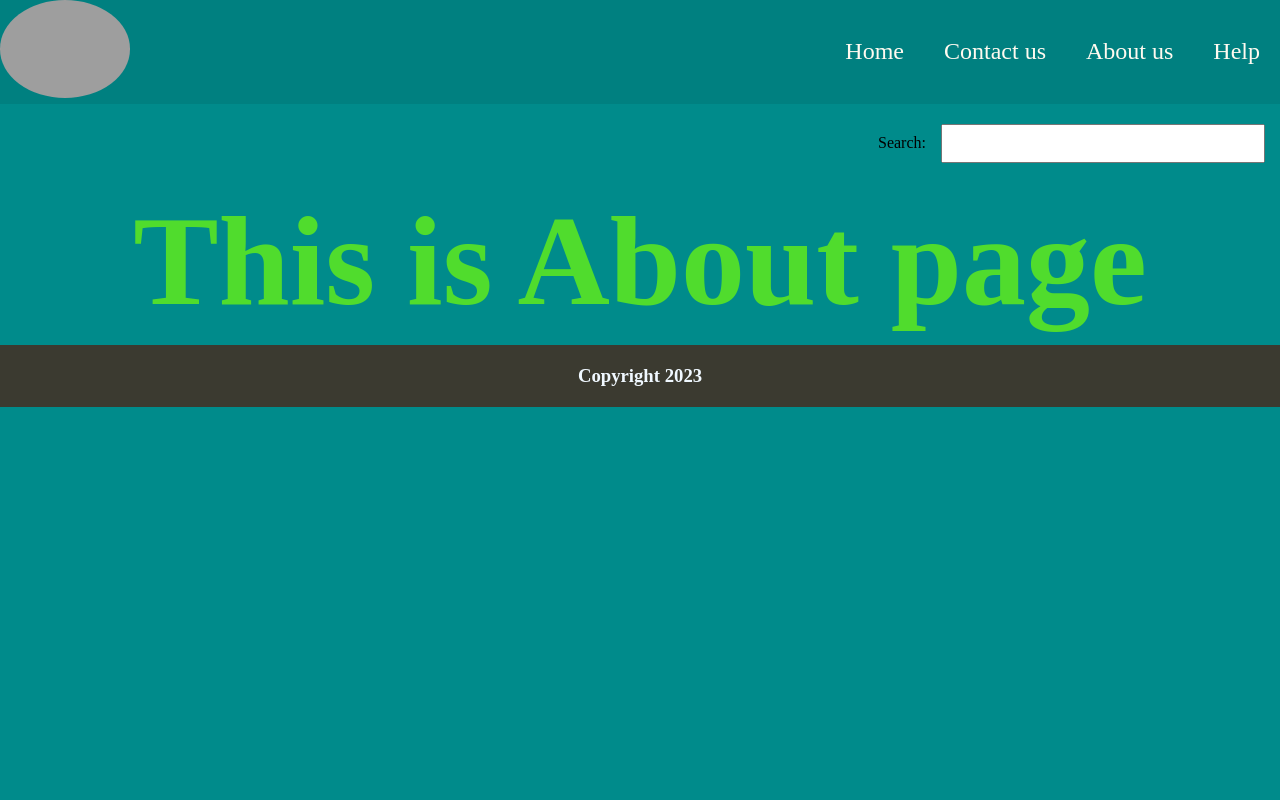
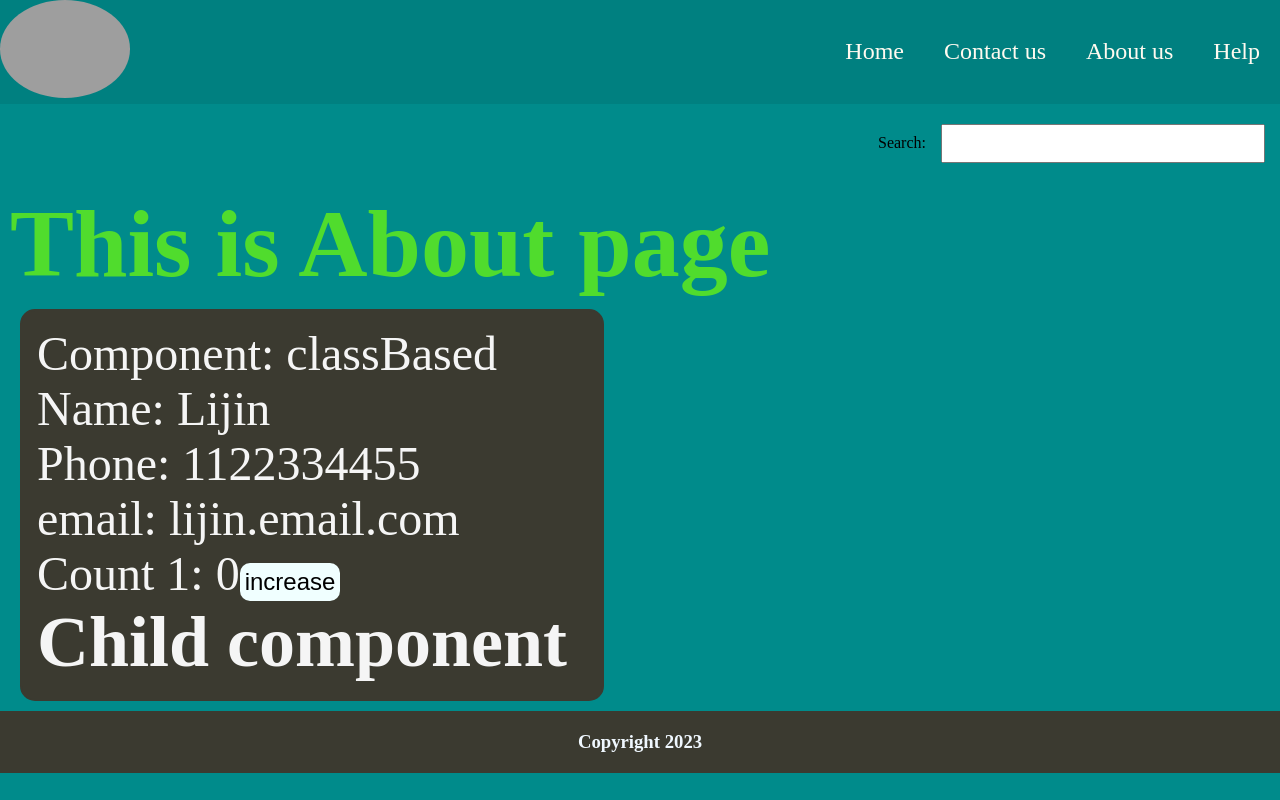
Before and after one commit to nlijin/FoodApp, a React (Vite) app: page /about in a window 1280 px wide. Built offline with nearby package versions, Linux system fonts and the light colour scheme; grey boxes are pictures that could not be loaded.

Commit message:
added custom hood useRestaurantMenu

```diff
--- a/src/components/About.jsx
+++ b/src/components/About.jsx
@@ -1,7 +1,22 @@
+// import User from "./User";
+import UserClass from "./UserClass";
+
 const About = () => {
   return (
     <div className="about">
       <h1>This is About page</h1>
+      {/* <User
+        name={"Lijin"}
+        phone={1122334455}
+        email={"lijin.email.com"}
+        comptype={"Functional"}
+      /> */}
+      <UserClass
+        name={"Lijin"}
+        phone={1122334455}
+        email={"lijin.email.com"}
+        comptype={"classBased"}
+      />
     </div>
   );
 };
--- a/src/components/ResBody.jsx
+++ b/src/components/ResBody.jsx
@@ -1,13 +1,12 @@
+import { useState, useEffect } from "react";
 import RestaurantCard from "./RestaurantCard";
-import { useState, useEffect } from "react";
-import Shimmer from "./Shimmer";
 import { RESTAURANTS_URL } from "../utils/constants";
 import { Link } from "react-router-dom";
+import Shimmer from "./Shimmer";
 
 const ResBody = () => {
-  const [listOfRestaurants, setListOfRestaurants] = useState([]);
+  const [listOfRestaurants, setListOfRestaurants] = useState(null);
   const [filteredRestaurant, setFilteredRestaurant] = useState([]);
-
   const [searchText, setSearchText] = useState("");
 
   useEffect(() => {
@@ -16,21 +15,32 @@ const ResBody = () => {
 
   const fetchData = async () => {
     const data = await fetch(RESTAURANTS_URL);
-
     const json = await data.json();
 
-    setListOfRestaurants(
-      json?.data?.cards[2]?.card?.card?.gridElements?.infoWithStyle?.restaurants
-    );
-    setFilteredRestaurant(
-      json?.data?.cards[2]?.card?.card?.gridElements?.infoWithStyle?.restaurants
-    );
+    const restaurants =
+      json?.data?.cards[2]?.card?.card?.gridElements?.infoWithStyle
+        ?.restaurants;
+    setListOfRestaurants(restaurants);
+    setFilteredRestaurant(restaurants);
   };
 
-  //Conditional rendering
-  return listOfRestaurants.length === 0 ? (
-    <Shimmer />
-  ) : (
+  const handleSearch = () => {
+    const filteredRest = listOfRestaurants.filter((restaurant) =>
+      restaurant.info.name.toLowerCase().includes(searchText.toLowerCase())
+    );
+    setFilteredRestaurant(filteredRest);
+  };
+
+  const handleTopRatedFilter = () => {
+    const filteredArray = listOfRestaurants.filter(
+      (restaurant) => restaurant.info.avgRating > 4.1
+    );
+    setFilteredRestaurant(filteredArray);
+  };
+
+  if (listOfRestaurants === null) return <Shimmer />;
+
+  return (
     <div className="resbody-container">
       <label>
         Search:
@@ -39,39 +49,18 @@ const ResBody = () => {
           name="Search"
           className="search-input"
           value={searchText}
-          onChange={(e) => {
-            setSearchText(e.target.value);
-          }}
+          onChange={(e) => setSearchText(e.target.value)}
         />
       </label>
-      <button
-        onClick={() => {
-          const filteredRest = listOfRestaurants.filter((restaurant) => {
-            return restaurant.info.name
-              .toLowerCase()
-              .includes(searchText.toLowerCase());
-          });
-          setFilteredRestaurant(filteredRest);
-        }}
-      >
-        Search
-      </button>
-      <button
-        className="filter-btn"
-        onClick={() => {
-          const filteredArray = listOfRestaurants.filter((restaurant) => {
-            return restaurant.info.avgRating > 4.1;
-          });
-          setFilteredRestaurant(filteredArray);
-        }}
-      >
+      <button onClick={handleSearch}>Search</button>
+      <button className="filter-btn" onClick={handleTopRatedFilter}>
         Top rated restaurants
       </button>
       <div className="res-body">
         {filteredRestaurant.map((restaurant) => (
           <Link
             key={restaurant.info.id}
-            to={"/restaurant/" + restaurant.info.id}
+            to={`/restaurant/${restaurant.info.id}`}
           >
             <RestaurantCard key={restaurant.info.id} resList={restaurant} />
           </Link>
--- a/src/components/ResMenu.jsx
+++ b/src/components/ResMenu.jsx
@@ -1,25 +1,11 @@
 import { useParams } from "react-router-dom";
-import { useEffect, useState } from "react";
 import Shimmer from "./Shimmer";
-import { MENU_API } from "../utils/constants";
+import useRestaurantMenu from "../utils/useRestaurantMenu";
 
 const ResMenu = () => {
-  const [resInfo, setResInfo] = useState(null);
   const { resId } = useParams();
 
-  const fetchMenu = async () => {
-    try {
-      const data = await fetch(MENU_API + resId);
-      const json = await data.json();
-      setResInfo(json.data);
-    } catch (error) {
-      console.log("Error fetching menu: ", error);
-    }
-  };
-
-  useEffect(() => {
-    fetchMenu(); // fetch menu data when component mounts
-  }, []);
+  const resInfo = useRestaurantMenu(resId);
 
   // Check if menu data is still being fetched
   if (resInfo === null) return <Shimmer />;
--- /dev/null
+++ b/src/components/User.jsx
@@ -0,0 +1,17 @@
+import { useState } from "react";
+const User = ({ name, phone, email, comptype }) => {
+  const [count] = useState(0);
+  const [count2] = useState(1);
+  return (
+    <div className="user-card">
+      <p>Component: {comptype} </p>
+      <p>Name: {name}</p>
+      <p>Phone: {phone}</p>
+      <p>email: {email}</p>
+      <h3>count 1: {count}</h3>
+      <h3>count 2: {count2}</h3>
+    </div>
+  );
+};
+
+export default User;
--- /dev/null
+++ b/src/components/UserChild.jsx
@@ -0,0 +1,23 @@
+import React from "react";
+
+class UserChild extends React.Component {
+  constructor() {
+    super();
+    console.log("child constructor");
+  }
+
+  componentDidMount() {
+    console.log("child componentDidMount");
+  }
+
+  render() {
+    console.log("child render");
+    return (
+      <div>
+        <h2>Child component</h2>
+      </div>
+    );
+  }
+}
+
+export default UserChild;
--- /dev/null
+++ b/src/components/UserClass.jsx
@@ -0,0 +1,44 @@
+import React from "react";
+import UserChild from "./UserChild";
+
+class UserClass extends React.Component {
+  constructor(props) {
+    super(props);
+    this.state = {
+      count: 0,
+      count2: 1,
+    };
+
+    console.log("parent constructor");
+  }
+
+  componentDidMount() {
+    console.log("parent ComponentDidMount");
+  }
+
+  render() {
+    console.log("parent render");
+    return (
+      <div className="user-card">
+        <p>Component: {this.props.comptype}</p>
+        <p>Name: {this.props.name}</p>
+        <p>Phone: {this.props.phone}</p>
+        <p>email: {this.props.email}</p>
+        <p>
+          Count 1: {this.state.count}
+          <button
+            onClick={() => {
+              this.setState({ count: this.state.count + 1 });
+            }}
+          >
+            increase
+          </button>
+        </p>
+
+        <UserChild />
+      </div>
+    );
+  }
+}
+
+export default UserClass;
--- /dev/null
+++ b/src/utils/useRestaurantMenu.js
@@ -0,0 +1,19 @@
+import { useState, useEffect } from "react";
+import { MENU_API } from "./constants";
+
+const useRestaurantMenu = (resId) => {
+  const [resInfo, setResInfo] = useState(null);
+
+  useEffect(() => {
+    fetchData();
+  }, []);
+
+  const fetchData = async () => {
+    const data = await fetch(MENU_API + resId);
+    const json = await data.json();
+    setResInfo(json.data);
+  };
+  return resInfo;
+};
+
+export default useRestaurantMenu;
--- a/style.css
+++ b/style.css
@@ -111,11 +111,21 @@ body {
 }
 
 .about {
-  display: flex;
+  /* display: flex; */
   margin: 10px;
-  justify-content: center;
+  /* justify-content: center; */
   color: rgb(80, 220, 45);
-  font-size: 4rem;
+  font-size: 3rem;
+}
+
+.user-card {
+  border: #3b3a30 solid 2px;
+  width: 550px;
+  padding: 15px;
+  margin: 10px;
+  border-radius: 15px;
+  background-color: #3b3a30;
+  color: whitesmoke;
 }
 
 .contact {
@@ -142,21 +152,14 @@ body {
   font-size: 4rem;
 }
 
-.menu > h2 {
-  font-size: 3rem;
-}
-.menu > h3 {
+.menu {
   font-size: 2rem;
 }
 
-.menu > ul {
-  font-size: 2rem;
+.user-card > p > button {
+  padding: 5px;
+  background-color: azure;
+  border-radius: 10px;
+  font-size: 1.5rem;
+  border: none;
 }
-
-.menu > li {
-  font-size: 1.5rem;
-}
-
-/* .menu > li {
-  font-size: 1.2rem;
-} */
```
